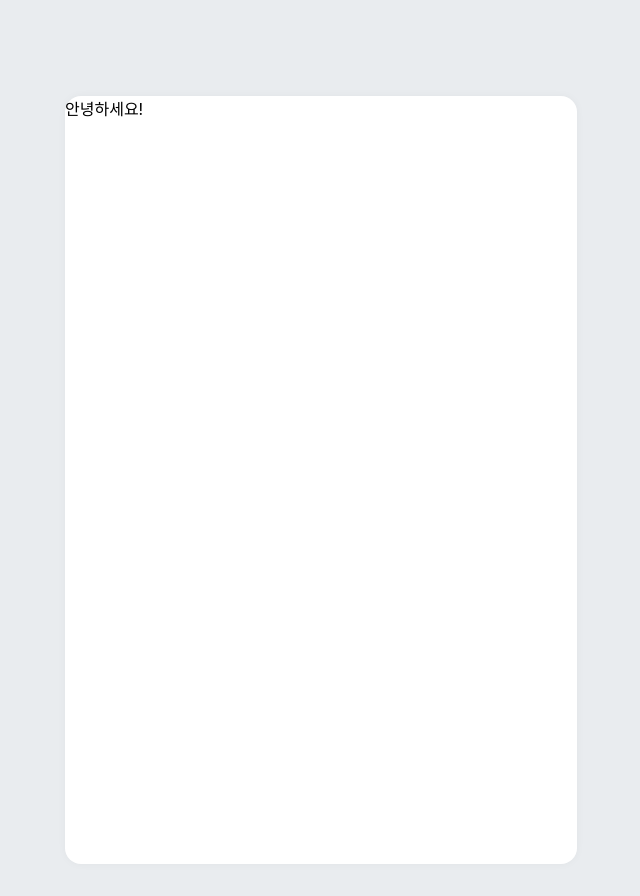
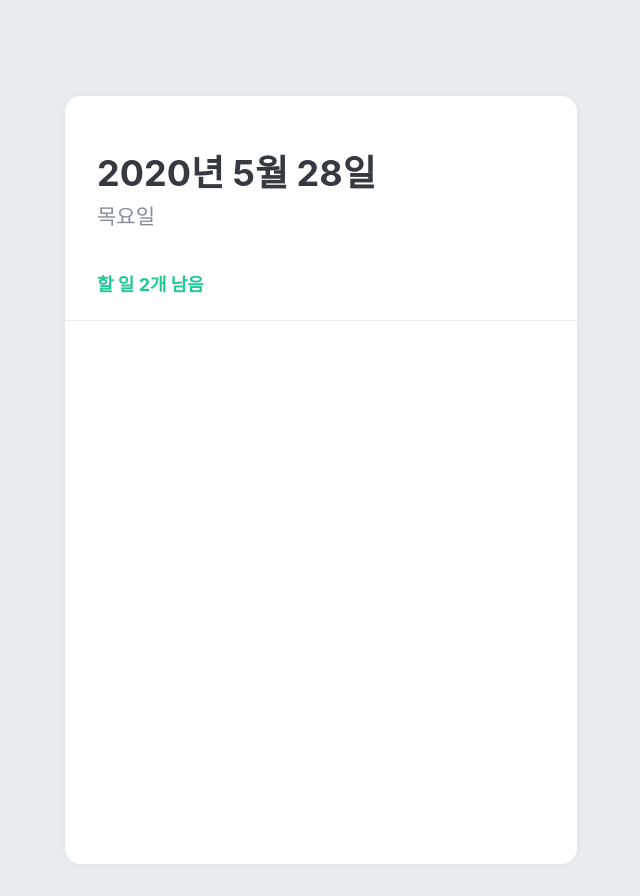
Before and after one commit to JuYeong0413/fastcampus-react-todolist, a React (Create React App) app: page / in a window 1280 px wide. Shown: the whole page, without its empty margins (319-959 px from the left). Built offline with nearby package versions, Linux system fonts and the light colour scheme.

Commit message:
component: TodoHead

```diff
--- a/src/App.js
+++ b/src/App.js
@@ -1,6 +1,7 @@
 import React from 'react';
 import { createGlobalStyle } from 'styled-components';
 import TodoTemplate from './components/TodoTemplate';
+import TodoHead from './components/TodoHead';
 
 const GlobalStyle = createGlobalStyle`
   body {
@@ -12,7 +13,9 @@ function App() {
   return (
     <>
       <GlobalStyle />
-      <TodoTemplate>안녕하세요!</TodoTemplate>
+      <TodoTemplate>
+        <TodoHead />
+      </TodoTemplate>
     </>
   );
 }
--- /dev/null
+++ b/src/components/TodoHead.js
@@ -0,0 +1,41 @@
+import React from 'react';
+import styled from 'styled-components';
+
+const TodoHeadBlock = styled.div`
+  padding-top: 48px;
+  padding-left: 32px;
+  padding-right: 32px;
+  padding-bottom: 24px;
+  border-bottom: 1px solid #e9ecef;
+
+  h1 {
+    margin: 0;
+    font-size: 36px;
+    color: #343a40;
+  }
+
+  .day {
+    margin-top: 4px;
+    color: #868e96;
+    font-size: 21px;
+  }
+
+  .tasks-left {
+    color: #20c997;
+    font-size: 18px;
+    margin-top: 40px;
+    font-weight: bold;
+  }
+`;
+
+function TodoHead() {
+  return (
+    <TodoHeadBlock>
+      <h1>2020년 5월 28일</h1>
+      <div className="day">목요일</div>
+      <div className="tasks-left">할 일 2개 남음</div>
+    </TodoHeadBlock>
+  );
+}
+
+export default TodoHead;
```
